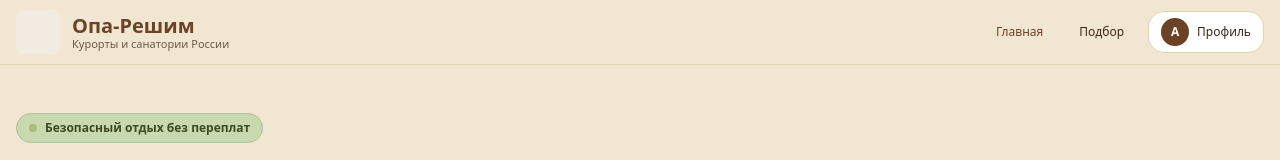
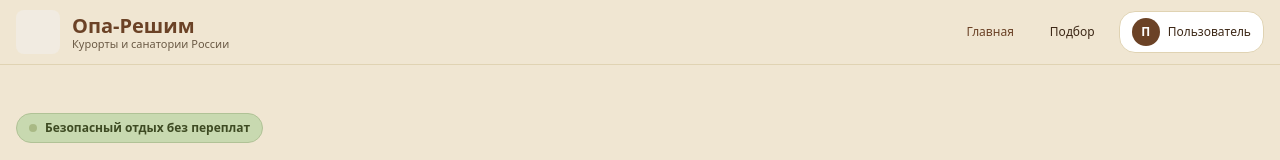
Before and after one commit to toxryas8642/astral-sanatoriums-hackathon, a plain HTML site: page front/index.html in a window 1280 px wide. Shown: the top 160 px of the page. Drawn offline with nearby package versions, Linux system fonts and the light colour scheme; no server answers; grey boxes are pictures that could not be loaded.

Commit message:
Solved problems with profile name

```diff
--- a/front/index.html
+++ b/front/index.html
@@ -4,6 +4,16 @@
   <meta charset="UTF-8">
   <meta name="viewport" content="width=device-width, initial-scale=1.0">
   <title>Опа-Решим — курорты и санатории России</title>
+  <script>
+    (function() {
+      try {
+        const raw = localStorage.getItem('user');
+        const user = raw ? JSON.parse(raw) : { name: 'Пользователь' };
+        if (!user.name) user.name = 'Пользователь';
+        localStorage.setItem('user', JSON.stringify(user));
+      } catch (e) {}
+    })();
+  </script>
   <link rel="icon" type="image/svg+xml" href="favicon.svg">
   <script src="https://cdn.tailwindcss.com"></script>
   <link rel="stylesheet" href="https://cdnjs.cloudflare.com/ajax/libs/font-awesome/6.4.0/css/all.min.css">
@@ -77,8 +87,8 @@
         <a href="index.html" class="text-xs font-medium text-accent-1 px-3 py-1.5">Главная</a>
         <a href="search.html" class="text-xs font-medium text-[#3d2817] hover:text-accent-1 transition px-3 py-1.5">Подбор</a>
         <a href="profile.html" class="flex items-center gap-2 px-3 py-1.5 rounded-2xl bg-white border border-[#e0d3b3] hover:border-accent-2 transition">
-          <div id="headerAvatar" class="w-7 h-7 rounded-full bg-[#6b4226] flex items-center justify-center text-xs font-bold text-white">А</div>
-          <span id="headerName" class="text-xs font-medium text-[#3d2817]">Профиль</span>
+          <div id="headerAvatar" class="w-7 h-7 rounded-full bg-[#6b4226] flex items-center justify-center text-xs font-bold text-white"></div>
+          <span id="headerName" class="text-xs font-medium text-[#3d2817]"></span>
         </a>
       </nav>
     </div>
--- a/front/js/ui.js
+++ b/front/js/ui.js
@@ -1,9 +1,15 @@
+const DEFAULT_NAME = 'Пользователь';
+
 export function syncHeaderUser() {
   try {
     const raw = localStorage.getItem('user');
-    if (!raw) return;
-    const user = JSON.parse(raw);
-    if (!user || !user.name) return;
+    let user = raw ? JSON.parse(raw) : null;
+
+    if (!user || !user.name) {
+      user = { name: DEFAULT_NAME };
+      localStorage.setItem('user', JSON.stringify(user));
+    }
+
     const nameEl = document.getElementById('headerName');
     const avatarEl = document.getElementById('headerAvatar');
     if (nameEl) nameEl.textContent = user.name;
```
Also changed, not shown: front/profile.html (+12 -2 lines), front/sanatorium.html (+12 -2 lines), front/search.html (+12 -2 lines).
